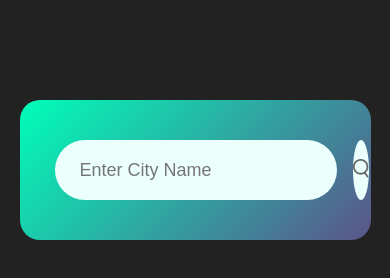
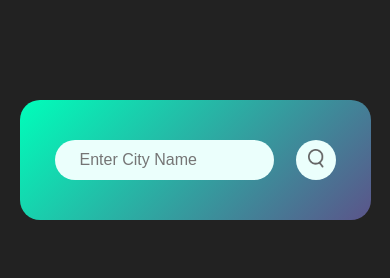
Before and after one commit to Okubanjoadedeji/weather-app, a plain HTML site: page index.html in a window 390 px wide. Drawn offline with Linux system fonts and the light colour scheme.

Commit message:
responsive for mobile

```diff
--- a/css/style.css
+++ b/css/style.css
@@ -106,3 +106,20 @@ body{
   margin-top: 10px;
   display: none;
 }
+
+
+@media (max-width:520px){
+
+  .search input{
+    margin: 0;
+    flex: 0;
+    height: 40px;
+    min-width: 78%;
+    font-size: 16px;
+  }
+
+  .search button{
+    height: 40px;
+    width: 40px;
+  }
+}
```
